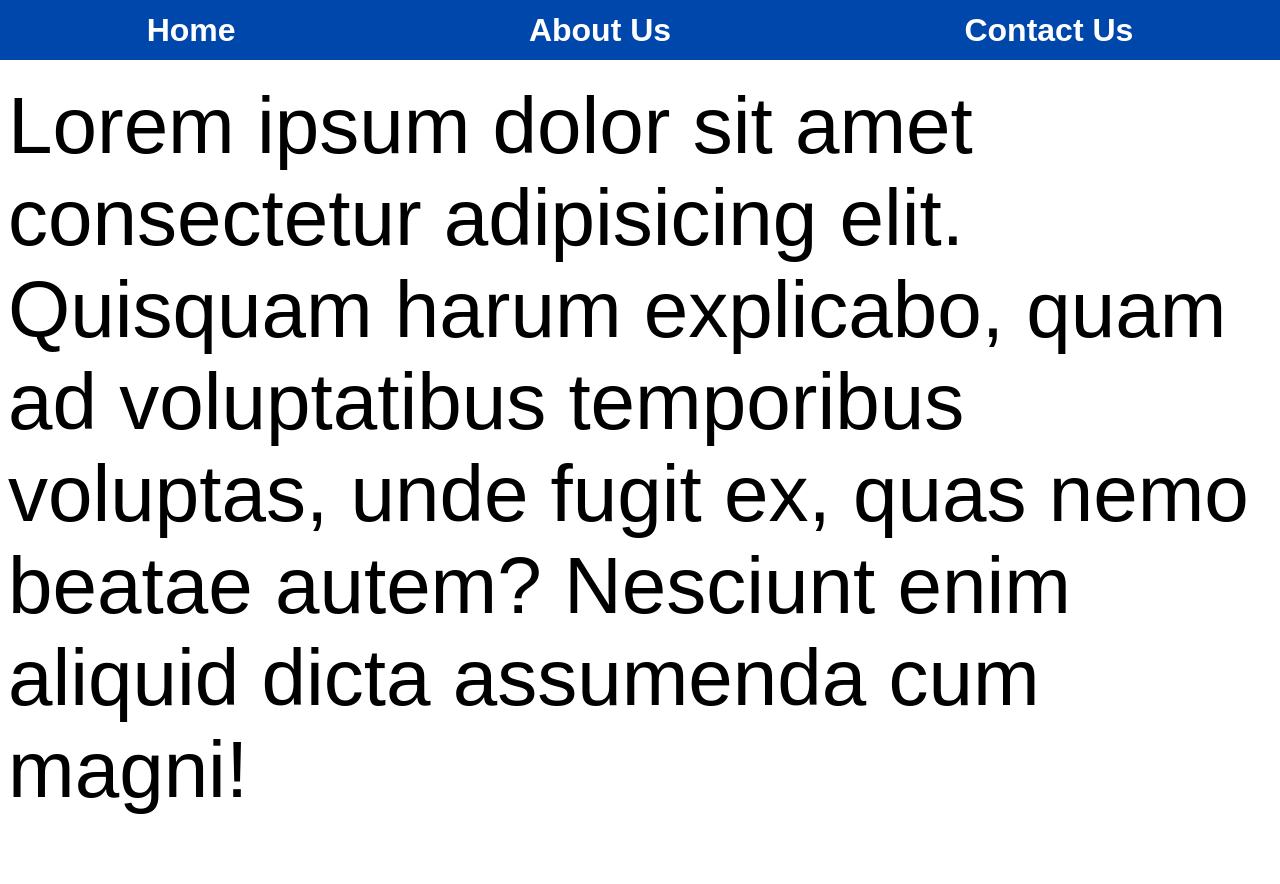
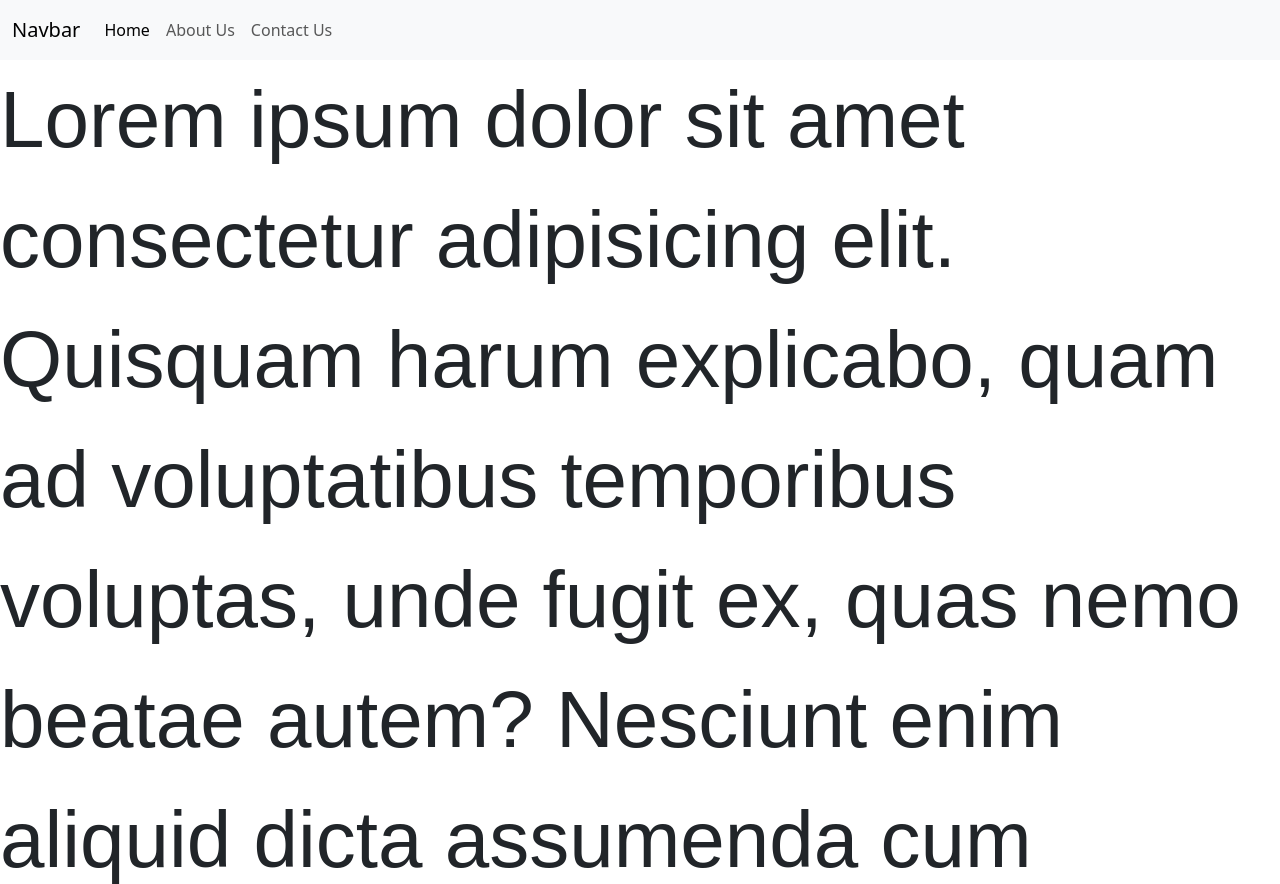
Before and after one commit to axelechavez/The-Blog-Site-Example, a plain HTML site: page index.html in a window 1280 px wide. Shown: the top 884 px of the page. Drawn offline with nearby package versions, Linux system fonts and the light colour scheme.

Commit message:
Navbar V1
- Navbar funcional, falta modificar colores, estilo de texto y ajuste de texto par centrarlo.

```diff
--- a/index.html
+++ b/index.html
@@ -6,23 +6,32 @@
   <meta name="viewport" content="width=device-width">
   <title>Home page</title>
   <link href="./style.css" rel="stylesheet" type="text/css" />
+  <link href="https://cdn.jsdelivr.net/npm/bootstrap@5.3.8/dist/css/bootstrap.min.css" rel="stylesheet" integrity="sha384-sRIl4kxILFvY47J16cr9ZwB07vP4J8+LH7qKQnuqkuIAvNWLzeN8tE5YBujZqJLB" crossorigin="anonymous">
 </head>
 
 <body>
-  <!-- Navbar -->
-  <div class="navbar">
-    <!-- Each webpage in its own container -->
-    <!-- common class | onclick selects local file-->
-    <div class="nav-item" onclick="window.location.href='index.html'">
-        <h1>Home</h1>
-    </div>
-    <div class="nav-item" onclick="window.location.href='about.html'">
-        <h1>About Us</h1>
-    </div>
-    <div class="nav-item" onclick="window.location.href='contact.html'">
-        <h1>Contact Us</h1>
-    </div>
-  </div>
+    <!-- Navbar -->
+    <nav class="navbar navbar-expand-lg bg-body-tertiary">
+        <div class="container-fluid">
+            <a class="navbar-brand" href="./index.html">Navbar</a>
+            <button class="navbar-toggler" type="button" data-bs-toggle="collapse" data-bs-target="#navbarSupportedContent" aria-controls="navbarSupportedContent" aria-expanded="false" aria-label="Toggle navigation">
+            <span class="navbar-toggler-icon"></span>
+            </button>
+            <div class="collapse navbar-collapse" id="navbarSupportedContent">
+            <ul class="navbar-nav me-auto mb-2 mb-lg-0">
+                <li class="nav-item">
+                <a class="nav-link active" aria-current="page" href="./index.html">Home</a>
+                </li>
+                <li class="nav-item">
+                <a class="nav-link" href="./about.html">About Us</a>
+                </li>
+                <li class="nav-item">
+                <a class="nav-link" href="./contact.html">Contact Us</a>
+                </li>
+            </ul>
+            </div>
+        </div>
+    </nav>
 
   <!-- Texto de prueba -->
   <div class="test-text">
@@ -36,6 +45,8 @@
           Lorem ipsum dolor sit amet consectetur adipisicing elit. Quisquam harum explicabo, quam ad voluptatibus temporibus voluptas, unde fugit ex, quas nemo beatae autem? Nesciunt enim aliquid dicta assumenda cum magni!
       </p>
   </div>
+
+  <script src="https://cdn.jsdelivr.net/npm/bootstrap@5.3.8/dist/js/bootstrap.bundle.min.js" integrity="sha384-FKyoEForCGlyvwx9Hj09JcYn3nv7wiPVlz7YYwJrWVcXK/BmnVDxM+D2scQbITxI" crossorigin="anonymous"></script>
 </body>
 
 </html>
```
Also changed, not shown: about.html (+23 -21 lines), contact.html (+23 -21 lines).
